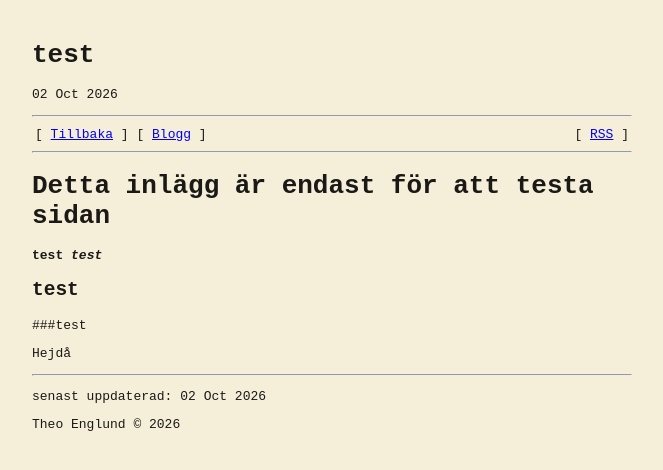
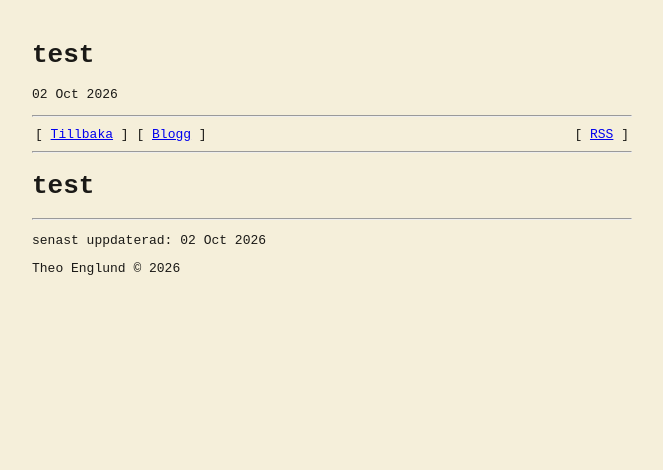
Before and after one commit to theoenglund/theoenglund.github.io, a Jekyll site: the page built from _posts/2026-10-02-test.md, in a window 1280 px wide. Shown: the top 470 px of the page, without its empty margins (308-971 px from the left). Built offline with Jekyll 4.4.1, drawn with Linux system fonts in a browser that asks for light colours.

Commit message:
Update 2026-10-02-test.md

```diff
--- a/_posts/2026-10-02-test.md
+++ b/_posts/2026-10-02-test.md
@@ -4,11 +4,4 @@ title: "test"
 date: 2026-10-02
 ---
 
-# Detta inlägg är endast för att testa sidan
-
-**test**
-***test***
-## test
-###test
-
-Hejdå
+# test
```
